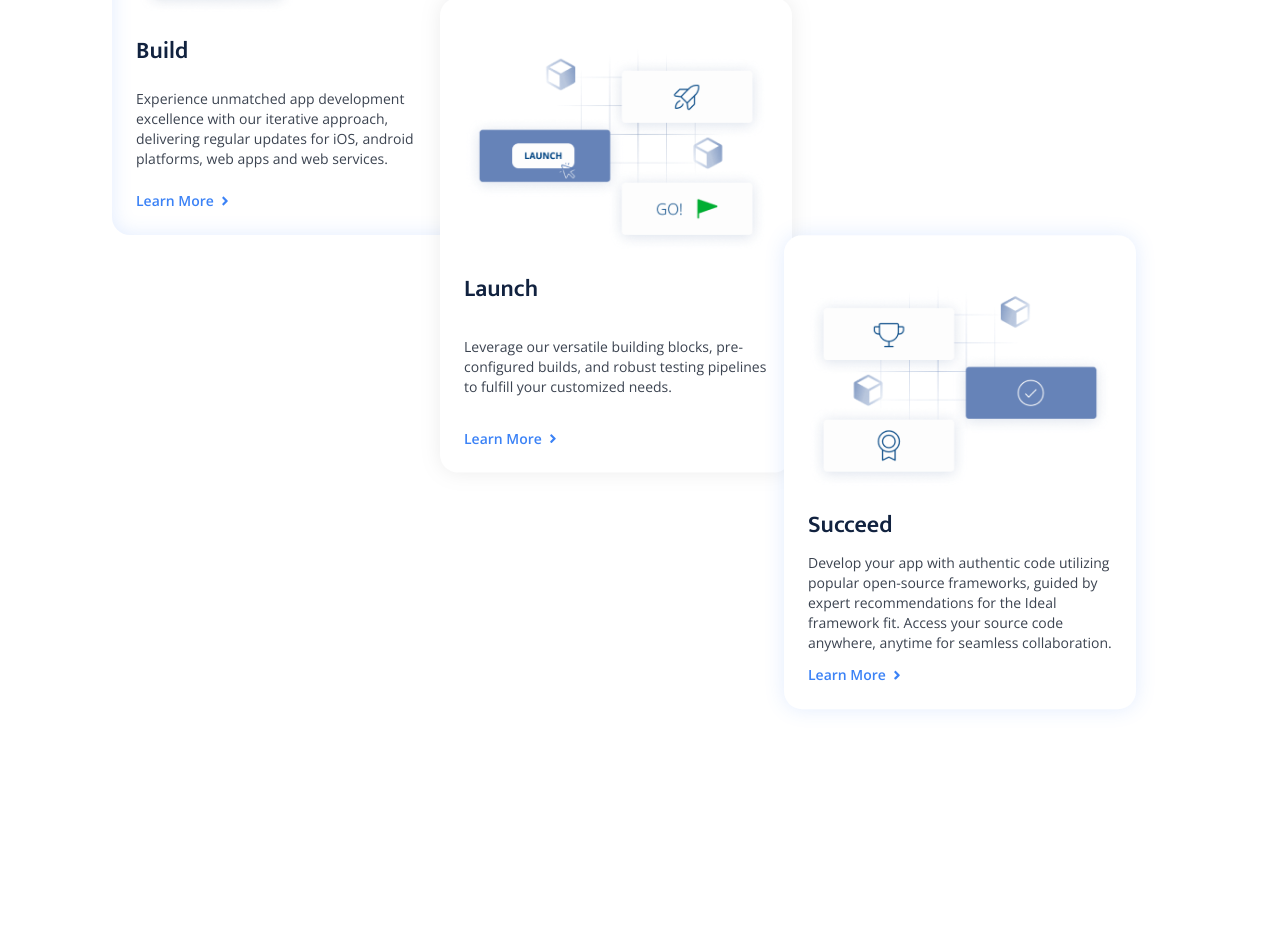
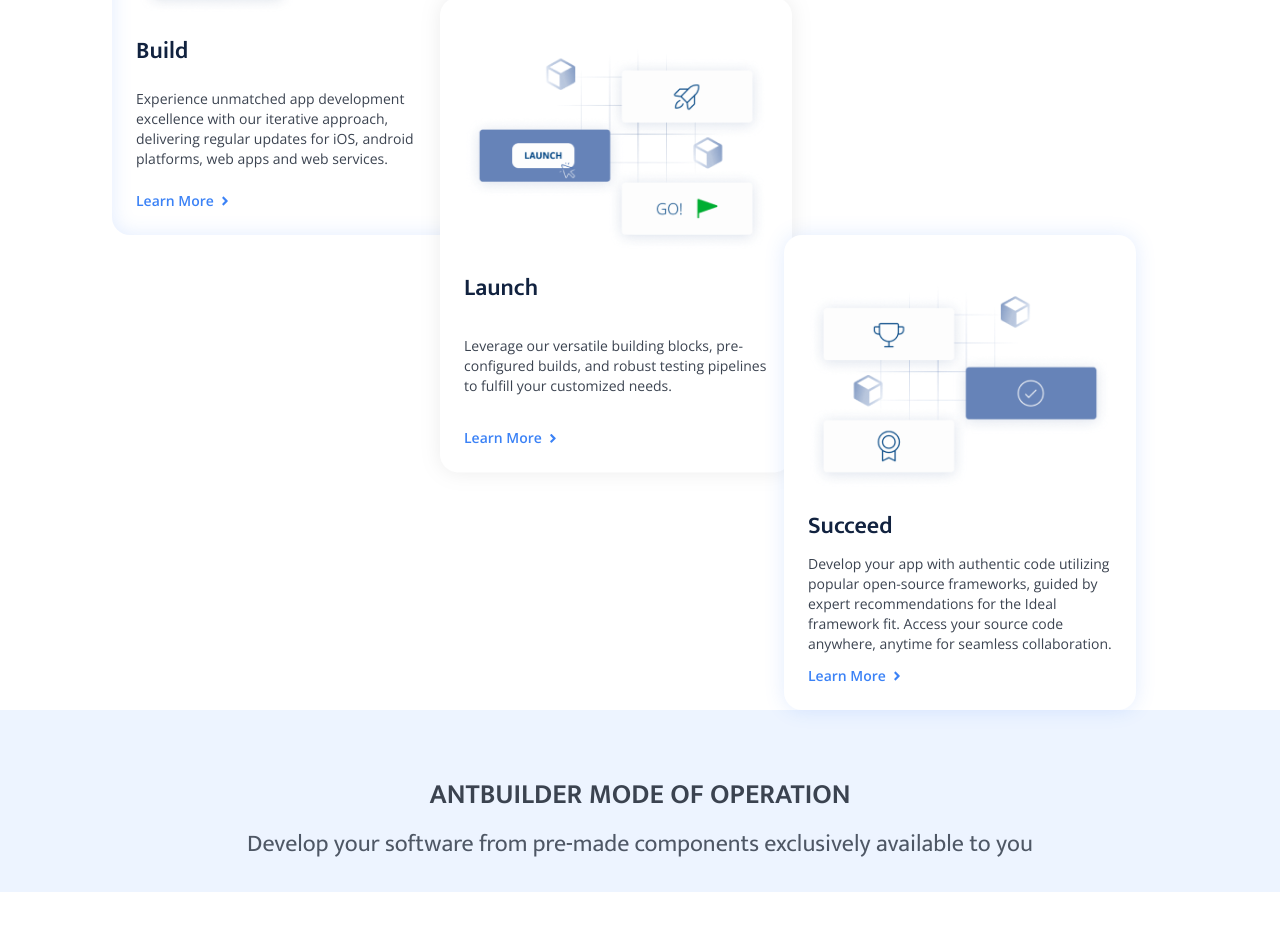
Before and after one commit to i-technetronics-llc/antbuilder-web, a Next.js app: page / in a window 1280 px wide. Shown: the part 1220-2150 px from the top of the page. Built offline with nearby package versions, Linux system fonts and the light colour scheme.

Commit message:
renamed BenefitSection to FeatureSection

```diff
--- a/app/page.tsx
+++ b/app/page.tsx
@@ -1,8 +1,9 @@
 import Button from "@/components/common/Button";
 import Container from "@/components/common/Container";
 import Nav from "@/components/common/Nav";
-import { BsChevronRight } from 'react-icons/bs'
+import { BsChevronRight } from 'react-icons/bs';
 import { millik, openSans } from "./font";
+import FeatureSection from "@/components/Home/FeatureSection";
 import BenefitSection from "@/components/Home/BenefitSection";
 
 export default function Home() {
@@ -39,6 +40,7 @@ export default function Home() {
 
         </Container>
       </header >
+      <FeatureSection />
       <BenefitSection />
 
     </div>
--- a/components/Home/BenefitSection.tsx
+++ b/components/Home/BenefitSection.tsx
@@ -1,45 +1,14 @@
-import { millik } from '@/app/font'
 import React from 'react'
-import BenefitCard from './BenefitCard'
-import Container from '../common/Container'
-
 
 const BenefitSection = () => {
-  return (
-    <section className=''>
-      <div className='bg-primary-200 pb-8 pt-16 text-center space-y-10 flex flex-col items-center mb-10'>
-        <span className='text-[28px] font-bold'>
-          ANTBUILDER BENEFITS
-        </span>
-        <h2 className={`text-4xl lg:text-[52px] text-trueGray-300 lg:w-[29ch] leading-snug ${millik.className}`}>
-          Unleash the Power of Iterative App Development with Antbuilder
-        </h2>
-      </div>
-
-      <Container className='grid grid-cols-1 lg:grid-cols-[repeat(3,352px)] grid-rows-3 gap-3 lg:gap-0 isolate mx-auto w-fit'>
-        <BenefitCard
-          src='/images/feature-build.png'
-          title='Build'
-          description='Experience unmatched app development excellence with our iterative approach, delivering regular updates for iOS, android platforms, web apps and web services.'
-          className='shadow-[0px_0px_20px_0px_rgba(59,130,246,0.15)_inset] relative lg:z-0 lg:hover:z-20 lg:hover:translate-x-2 hover:-translate-y-5 lg:hover:-translate-y-0'
-          moreLink='#' />
-
-        <BenefitCard
-          src='/images/feature-launch.png'
-          title='Launch'
-          description='Leverage our versatile building blocks, pre-configured builds, and robust testing pipelines to fulfill your customized needs.'
-          className='shadow-[0px_0px_20px_0px_rgba(128,128,128,0.15)] lg:col-start-2 lg:col-end-3 lg:row-start-2 lg:row-end-3 lg:-translate-x-6 lg:-translate-y-1/2 relative z-10 lg:hover:z-30 lg:hover:-translate-x-3 hover:-translate-y-5 lg:hover:-translate-y-1/2'
-          moreLink='#' />
-
-        <BenefitCard
-          src='/images/feature-succeed.png'
-          title='Succeed'
-          description='Develop your app with authentic code utilizing popular open-source frameworks, guided by expert recommendations for the Ideal framework fit. Access your source code anywhere, anytime for seamless collaboration.'
-          className='shadow-[0px_0px_20px_0px_rgba(59,130,246,0.15)] lg:col-start-3 lg:col-end-4 lg:row-start-3 lg:row-end-4 lg:-translate-x-8 lg:-translate-y-full relative z-20 lg:hover:z-40 lg:hover:-translate-x-10 hover:-translate-y-5 lg:hover:-translate-y-full'
-          moreLink='#' />
-      </Container>
-    </section>
-  )
+    return (
+        <section>
+            <div className='bg-primary-200 pb-8 pt-16 text-center space-y-3 flex flex-col items-center mb-10'>
+                <h3 className='font-bold text-[28px] text-trueGray'>ANTBUILDER MODE OF OPERATION</h3>
+                <p className='text-2xl text-trueGray-300'>Develop your software from pre-made components exclusively available to you</p>
+            </div>
+        </section>
+    )
 }
 
 export default BenefitSection
--- a/components/Home/BenefitCard.tsx
+++ b/components/Home/FeatureCard.tsx
@@ -12,7 +12,7 @@ interface Props {
     className?: string
 }
 
-const BenefitCard = ({ src, title, description, moreLink, className = "" }: Props) => {
+const FeatureCard = ({ src, title, description, moreLink, className = "" }: Props) => {
     return (
         <div className={`rounded-[18px] w-full max-w-[352px] bg-white p-6 ${className} flex flex-col transition-transform duration-300 `}>
             <Image src={src} alt={`${title} image`} width={328} height={248.307} className='mb-5' />
@@ -30,4 +30,4 @@ const BenefitCard = ({ src, title, description, moreLink, className = "" }: Prop
     )
 }
 
-export default BenefitCard
+export default FeatureCard
--- /dev/null
+++ b/components/Home/FeatureSection.tsx
@@ -0,0 +1,46 @@
+import { millik } from '@/app/font'
+import React from 'react'
+
+import Container from '../common/Container'
+import FeatureCard from './FeatureCard'
+
+
+const FeatureSection = () => {
+    return (
+        <section className=''>
+            <div className='bg-primary-200 pb-8 pt-16 text-center space-y-10 flex flex-col items-center mb-10'>
+                <span className='text-[28px] font-bold'>
+                    ANTBUILDER BENEFITS
+                </span>
+                <h2 className={`text-4xl lg:text-[52px] text-trueGray-300 lg:w-[29ch] leading-snug ${millik.className}`}>
+                    Unleash the Power of Iterative App Development with Antbuilder
+                </h2>
+            </div>
+
+            <Container className='grid grid-cols-1 lg:grid-cols-[repeat(3,352px)] grid-rows-2 gap-3 lg:gap-0 isolate mx-auto w-fit h-fit'>
+                <FeatureCard
+                    src='/images/feature-build.png'
+                    title='Build'
+                    description='Experience unmatched app development excellence with our iterative approach, delivering regular updates for iOS, android platforms, web apps and web services.'
+                    className='shadow-[0px_0px_20px_0px_rgba(59,130,246,0.15)_inset] relative lg:z-0 lg:hover:z-20 lg:hover:translate-x-2 hover:-translate-y-5 lg:hover:-translate-y-0'
+                    moreLink='#' />
+
+                <FeatureCard
+                    src='/images/feature-launch.png'
+                    title='Launch'
+                    description='Leverage our versatile building blocks, pre-configured builds, and robust testing pipelines to fulfill your customized needs.'
+                    className='shadow-[0px_0px_20px_0px_rgba(128,128,128,0.15)] lg:col-start-2 lg:col-end-3 lg:row-start-1 lg:row-end-2 lg:-translate-x-6 lg:translate-y-1/2 relative z-10 lg:hover:z-30 lg:hover:-translate-x-3 hover:-translate-y-5 lg:hover:translate-y-1/2'
+                    moreLink='#' />
+
+                <FeatureCard
+                    src='/images/feature-succeed.png'
+                    title='Succeed'
+                    description='Develop your app with authentic code utilizing popular open-source frameworks, guided by expert recommendations for the Ideal framework fit. Access your source code anywhere, anytime for seamless collaboration.'
+                    className='shadow-[0px_0px_20px_0px_rgba(59,130,246,0.15)] lg:col-start-3 lg:col-end-4 lg:row-start-2 lg:row-end-3 lg:-translate-x-8 relative z-20 lg:hover:z-40 lg:hover:-translate-x-10 hover:-translate-y-5 lg:hover:translate-y-0'
+                    moreLink='#' />
+            </Container>
+        </section>
+    )
+}
+
+export default FeatureSection
```
